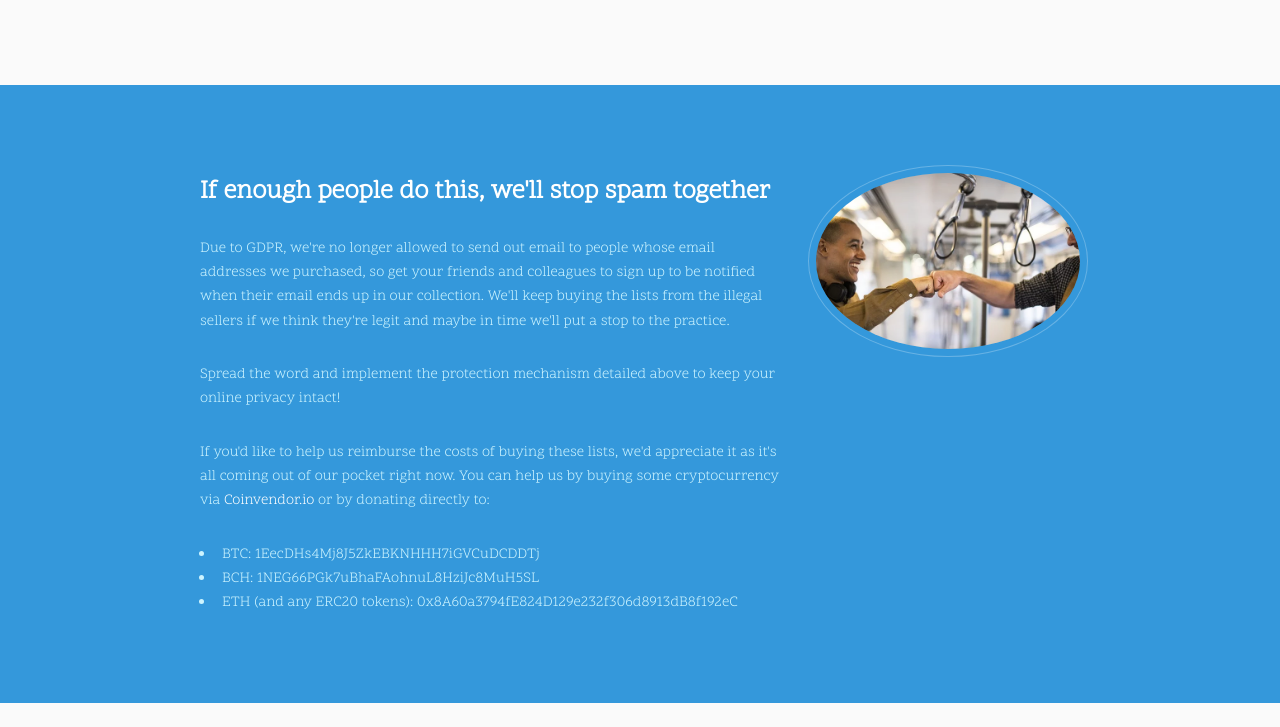
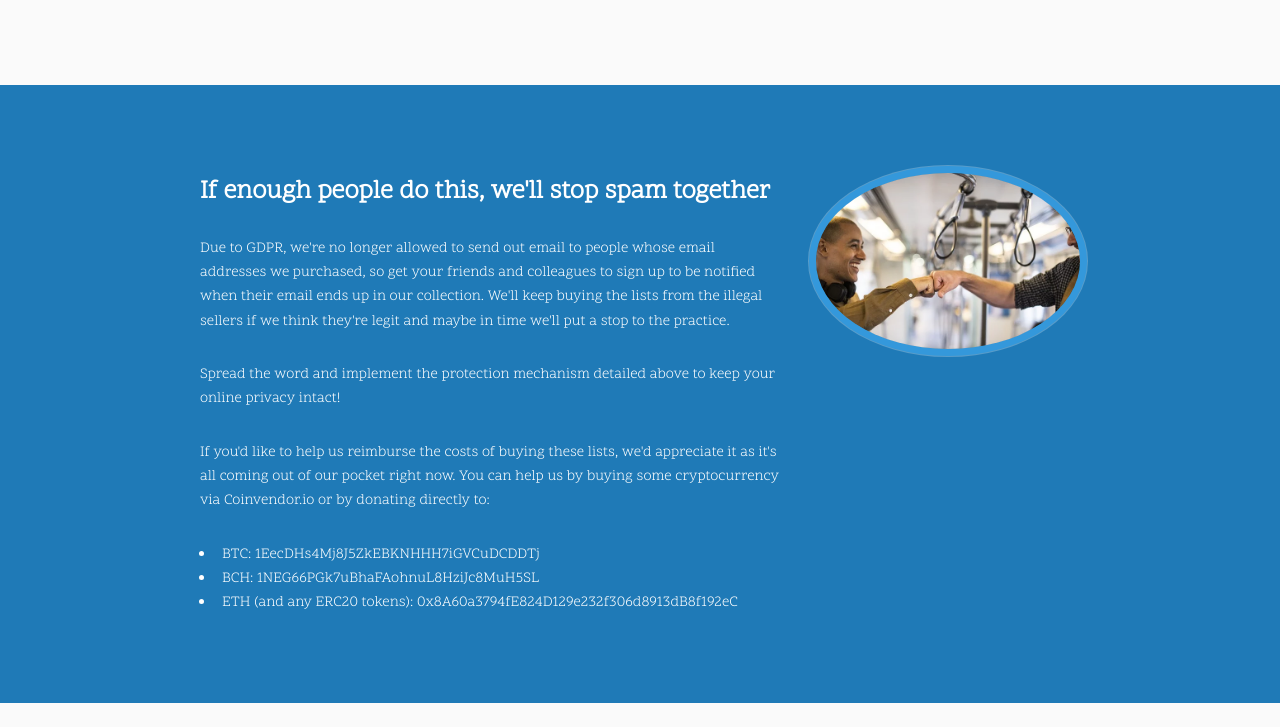
Before and after one commit to bitfalls/haveibeensold, a plain HTML site: page public/index.html in a window 1280 px wide. Shown: the part 2070-2797 px from the top of the page. Drawn offline with Linux system fonts and the light colour scheme.

Commit message:
Accessibility color changes

```diff
--- a/public/assets/css/main.css
+++ b/public/assets/css/main.css
@@ -1985,7 +1985,7 @@
 	input[type="button"],
 	button,
 	.button {
-		background-color: #3498db;
+		background-color: #207CBB;
 		color: #fff !important;
 	}
 
@@ -3130,8 +3130,8 @@
 			}
 
 		.wrapper.style2 {
-			background-color: #3498db;
-			color: #cdf4ff;
+			background-color: #1F7AB7;
+			color: #fff;
 		}
 
 			.wrapper.style2 input, .wrapper.style2 select, .wrapper.style2 textarea {
```
